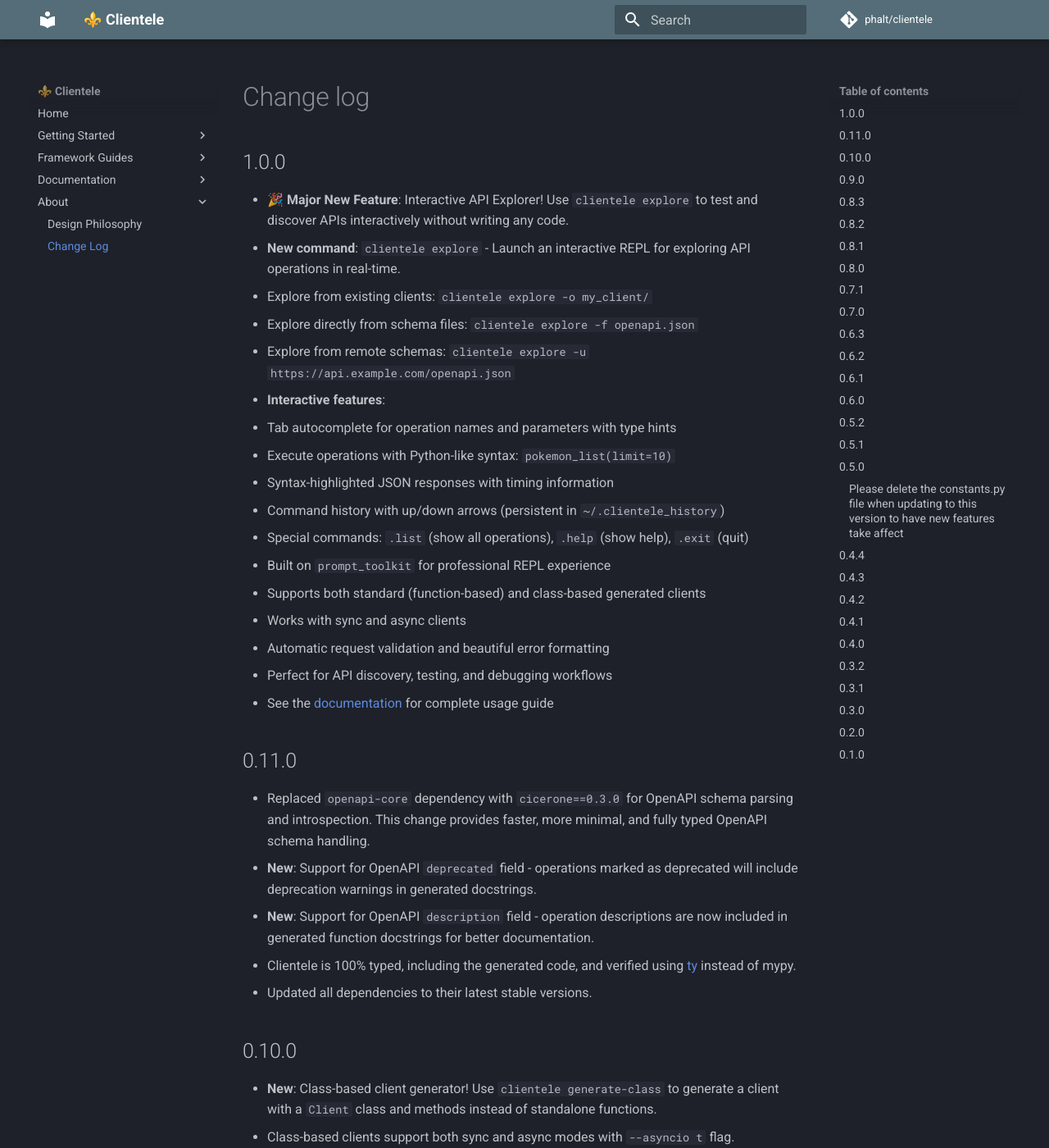
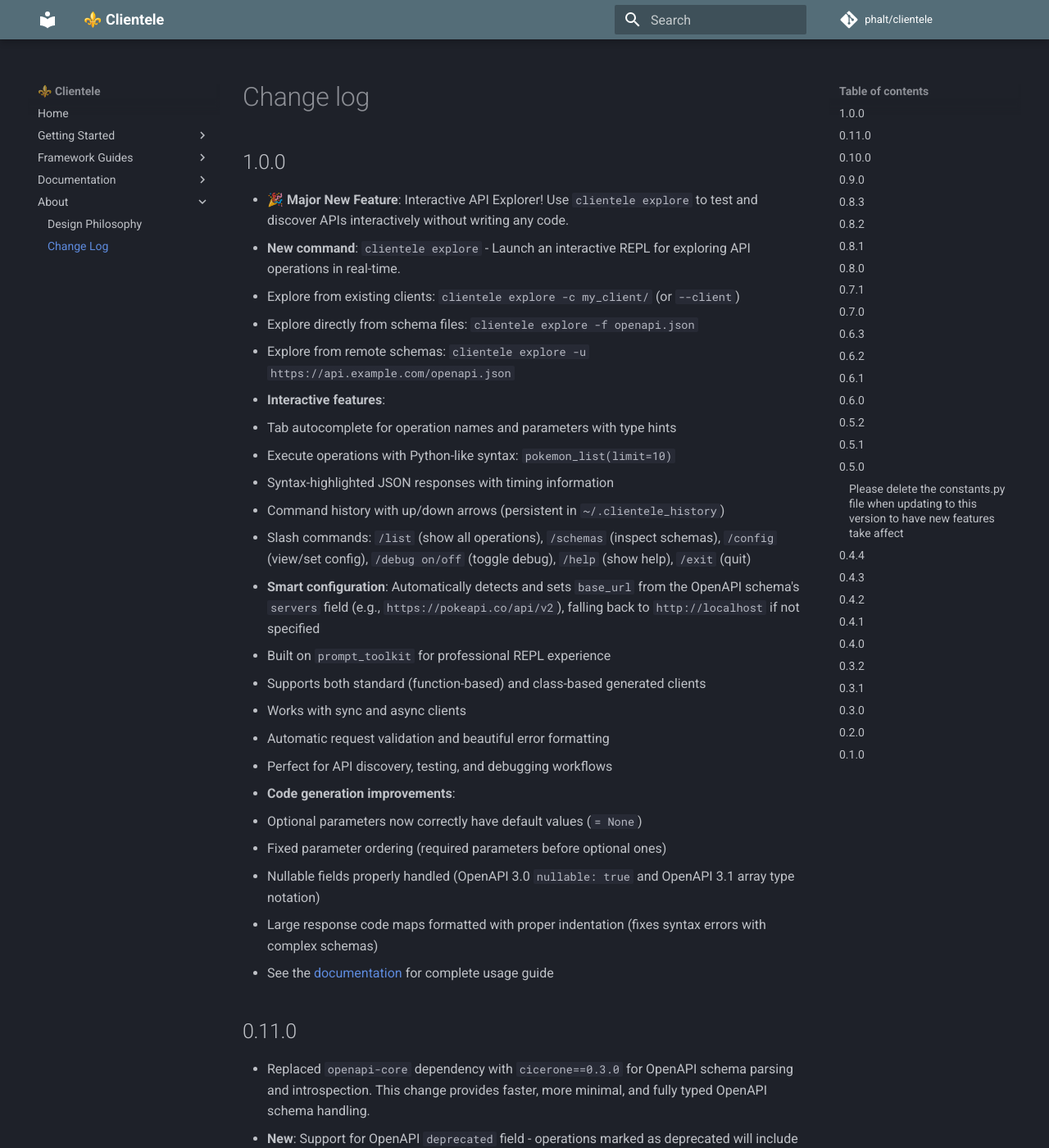
Before and after one commit to phalt/clientele, an MkDocs documentation site: the page built from docs/CHANGELOG.md, in a window 1280 px wide and 1400 px high. Shown: the whole window at 82% size. Built offline with MkDocs 1.6.1 and Material for MkDocs 9.7.7, drawn with Linux system fonts in a browser that asks for light colours; comment, search, counter and statistics services are not loaded.

Commit message:
Update changelogs with smart base_url detection and UX improvements
- Document slash command syntax (/) instead of dot (.)
- Document -c/--client flag instead of -o
- Document smart base_url detection from OpenAPI servers field
- Document all code generation improvements (optional params, parameter ordering, nullable fields)
- Both CHANGELOG.md and docs/CHANGELOG.md updated identically

Co-authored-by: phalt <490685+phalt@users.noreply.github.com>

```diff
--- a/docs/CHANGELOG.md
+++ b/docs/CHANGELOG.md
@@ -4,7 +4,7 @@
 
 - **🎉 Major New Feature**: Interactive API Explorer! Use `clientele explore` to test and discover APIs interactively without writing any code.
 - **New command**: `clientele explore` - Launch an interactive REPL for exploring API operations in real-time.
-- Explore from existing clients: `clientele explore -o my_client/`
+- Explore from existing clients: `clientele explore -c my_client/` (or `--client`)
 - Explore directly from schema files: `clientele explore -f openapi.json`
 - Explore from remote schemas: `clientele explore -u https://api.example.com/openapi.json`
 - **Interactive features**:
@@ -12,12 +12,18 @@
   - Execute operations with Python-like syntax: `pokemon_list(limit=10)`
   - Syntax-highlighted JSON responses with timing information
   - Command history with up/down arrows (persistent in `~/.clientele_history`)
-  - Special commands: `.list` (show all operations), `.help` (show help), `.exit` (quit)
+  - Slash commands: `/list` (show all operations), `/schemas` (inspect schemas), `/config` (view/set config), `/debug on/off` (toggle debug), `/help` (show help), `/exit` (quit)
+- **Smart configuration**: Automatically detects and sets `base_url` from the OpenAPI schema's `servers` field (e.g., `https://pokeapi.co/api/v2`), falling back to `http://localhost` if not specified
 - Built on `prompt_toolkit` for professional REPL experience
 - Supports both standard (function-based) and class-based generated clients
 - Works with sync and async clients
 - Automatic request validation and beautiful error formatting
 - Perfect for API discovery, testing, and debugging workflows
+- **Code generation improvements**:
+  - Optional parameters now correctly have default values (`= None`)
+  - Fixed parameter ordering (required parameters before optional ones)
+  - Nullable fields properly handled (OpenAPI 3.0 `nullable: true` and OpenAPI 3.1 array type notation)
+  - Large response code maps formatted with proper indentation (fixes syntax errors with complex schemas)
 - See the [documentation](https://phalt.github.io/clientele/usage/#explore) for complete usage guide
 
 ## 0.11.0
```
Also changed, not shown: CHANGELOG.md (+8 -2 lines).
